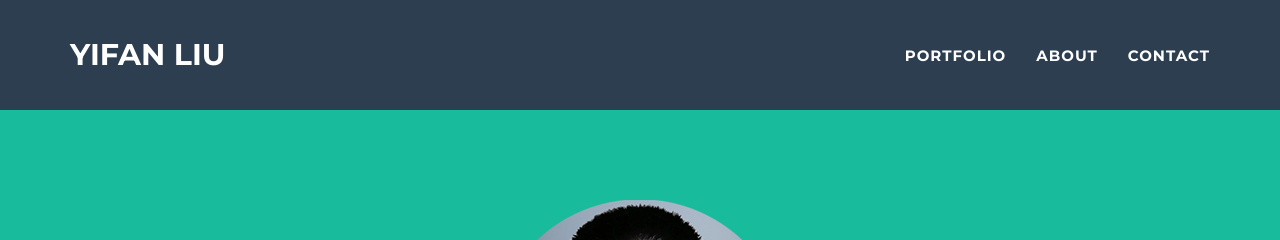
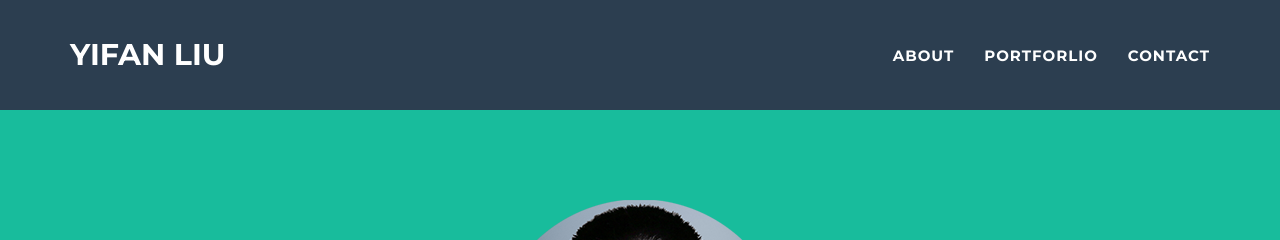
Before and after one commit to ivanifan/yifan.github.io, a Jekyll site: the page built from index.html, in a window 1280 px wide and 900 px high. Shown: the top 240 px of the window. Built offline with Jekyll 4.4.1, drawn with Linux system fonts in a browser that asks for light colours.

Commit message:
Fixed main page and added CV link

```diff
--- a/_includes/about.html
+++ b/_includes/about.html
@@ -21,7 +21,7 @@
             <br>
             <div class="row">
                 <div class="col-lg-4 col-lg-offset-4 text-center">
-                    <a href="#" class="btn btn-lg btn-primary">
+                    <a href="CV.pdf" class="btn btn-lg btn-primary">
                         <i class="fa fa-download"></i> My Curriculum Vitæ
                     </a>
                 </div>
--- a/_includes/nav.html
+++ b/_includes/nav.html
@@ -19,10 +19,10 @@
                         <a href="#page-top"></a>
                     </li>
                     <li class="page-scroll">
-                        <a href="#portfolio">Portfolio</a>
+                        <a href="#about">About</a>
                     </li>
                     <li class="page-scroll">
-                        <a href="#about">About</a>
+                        <a href="#portforlio">Portforlio</a>
                     </li>
                     <li class="page-scroll">
                         <a href="#contact">Contact</a>
--- a/_includes/portfolio_grid.html
+++ b/_includes/portfolio_grid.html
@@ -1,6 +1,6 @@
 
     <!-- Portfolio Grid Section -->
-    <section class="success" id="portfolio">
+    <section class="success" id="portforlio">
         <div class="container">
             <div class="row">
                 <div class="col-lg-12 text-center">
```
Also changed, not shown: 10 other files.
